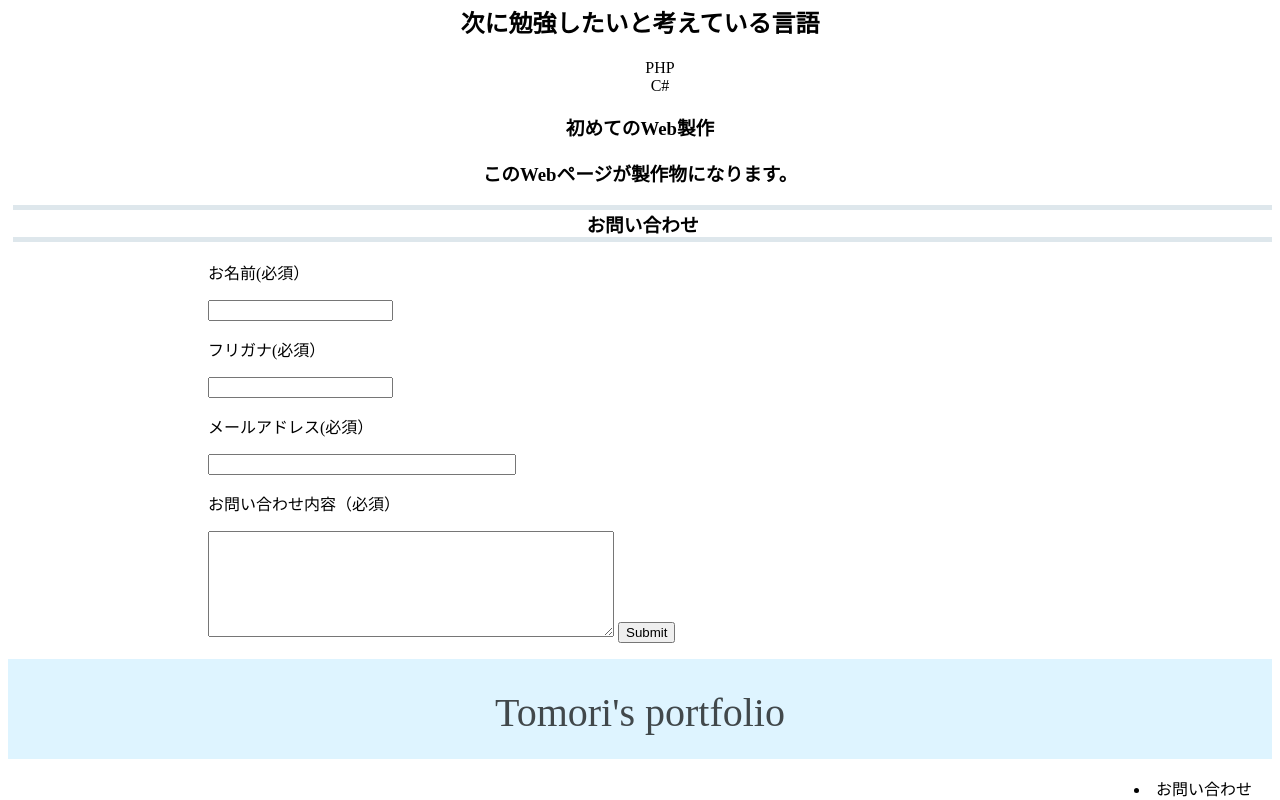
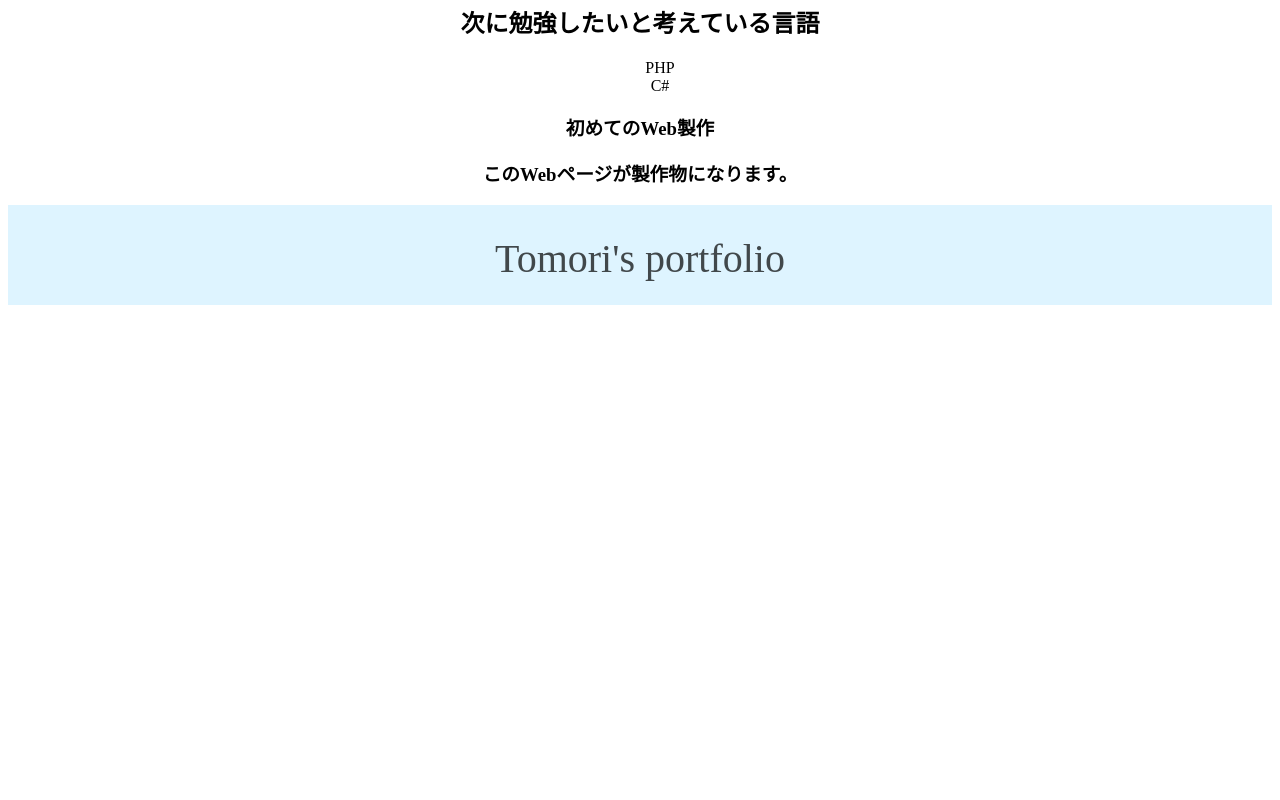
Before and after one commit to tomori-kenichi/github, a plain HTML site: page index.html in a window 1280 px wide. Shown: the part 982-1782 px from the top of the page. After the commit the page ends 1295 px from the top, so only its background shows below. Drawn offline with Linux system fonts and the light colour scheme.

Commit message:
Update index.html

```diff
--- a/index.html
+++ b/index.html
@@ -61,31 +61,12 @@
                     <h3>初めてのWeb製作</h3>
                     <h3>このWebページが製作物になります。</h3>
                 </div>
-                <div class="contact-form">
-                    <h3 class="section-title">
-                        お問い合わせ
-                    </h3>
-                    <ul>
-                        <P>お名前(必須）</P>
-                            <input>
-                        <P>フリガナ(必須）</P>
-                            <input>
-                        <p>メールアドレス(必須）</p>
-                            <input class="mail-address">
-                        <p>お問い合わせ内容（必須）</p>
-                            <textarea class="contact-detail"></textarea>
-                            <input type="submit">
-                    </ul>
-                </div>
+
             </div>
             <div class="footer">
                 <div class="footer-logo">Tomori's portfolio</div>
                 <div class="footer-list">
-                    <cl>
-                        <li>
-                            お問い合わせ
-                        </li>
-                    </cl>
+
                 </div>
             </div>
     </body>
```
